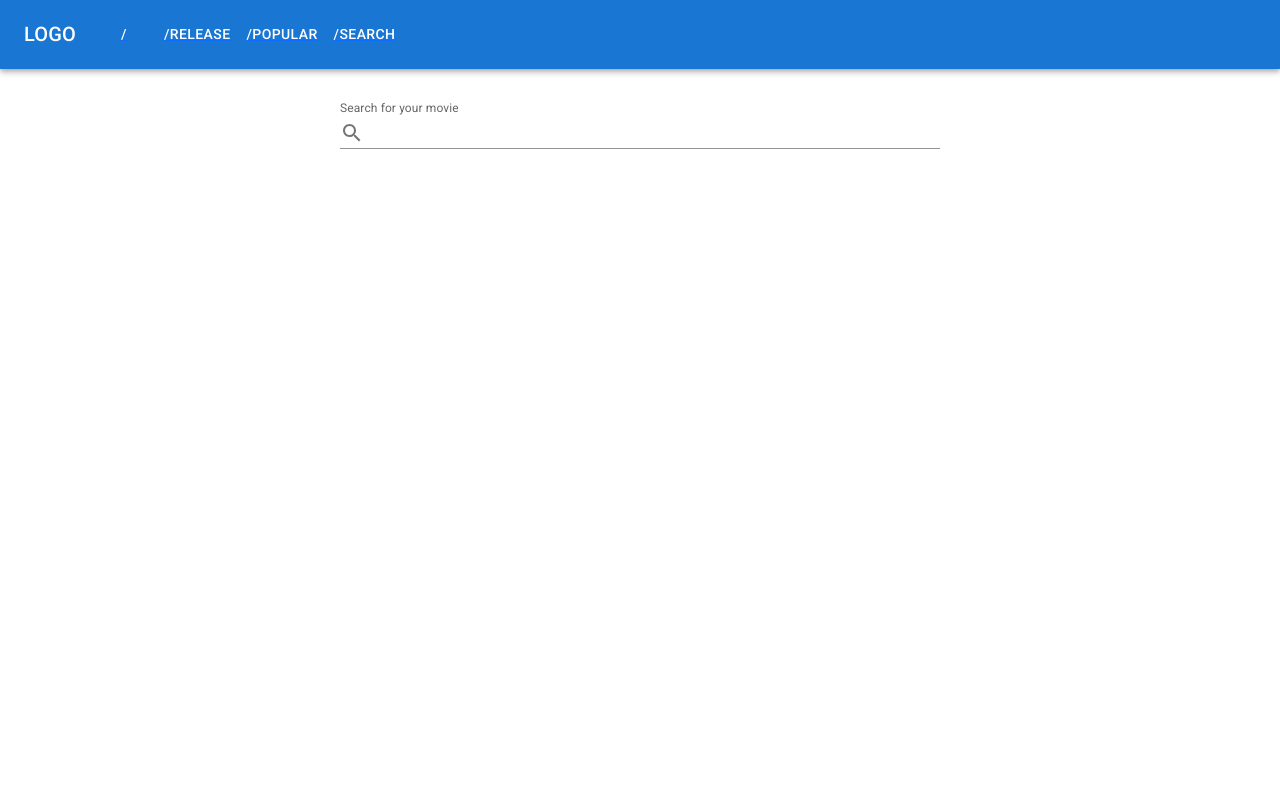
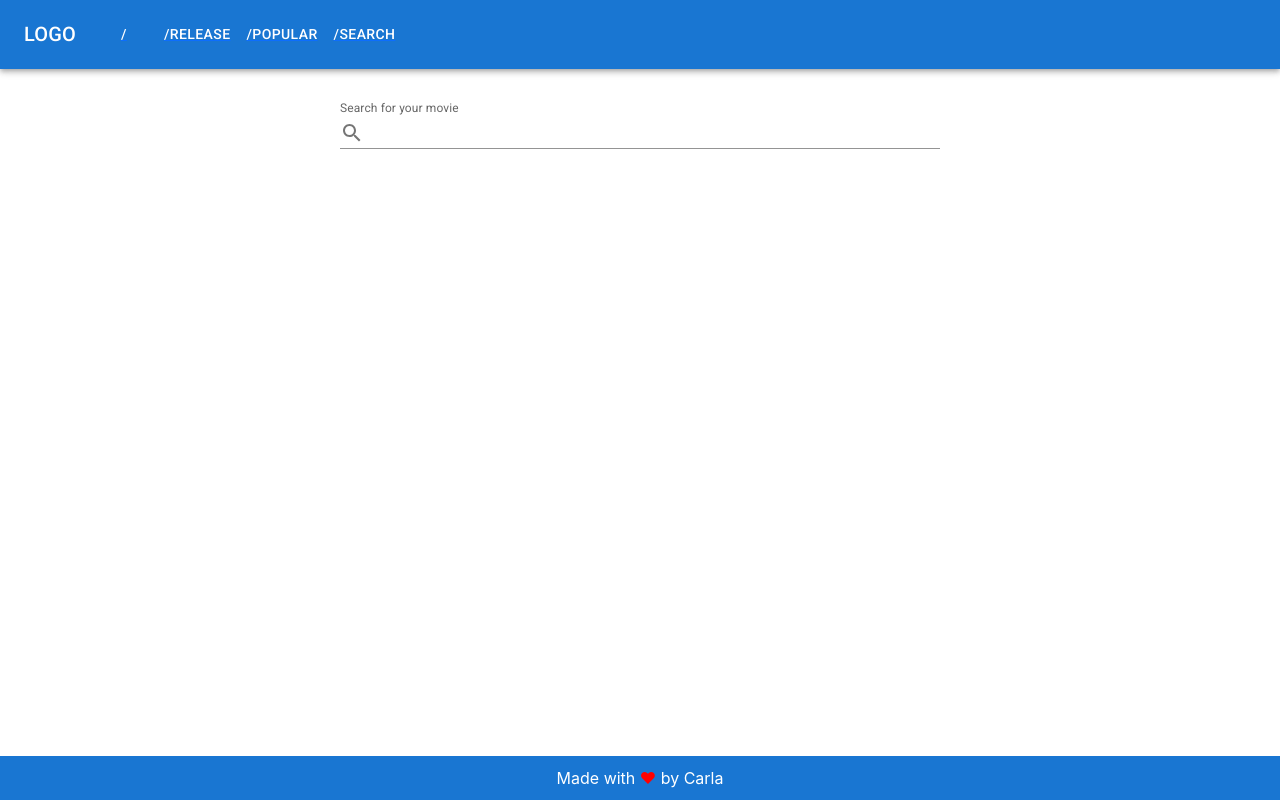
Before and after one commit to Carlafb11/movies-app-react, a React (Create React App) app: page /search in a window 1280 px wide. Built offline with nearby package versions, Linux system fonts and the light colour scheme.

Commit message:
adding footer (#6)

```diff
--- /dev/null
+++ b/src/components/Footer.js
@@ -0,0 +1,10 @@
+import React from 'react'
+import '../styles/footer.scss'
+
+const Footer = () => (
+  <div className="footer-container">
+    <p>Made with <span>♥</span> by Carla</p>
+  </div>
+);
+
+export default Footer;
--- a/src/components/Main.js
+++ b/src/components/Main.js
@@ -6,6 +6,7 @@ import useTopRated from '../hooks/useTopRated'
 import useNowPlaying from '../hooks/useNowPlaying'
 import SliderHomePage from './SliderHomePage'
 import ListsHomePage from './ListsHomePage'
+import Footer from './Footer'
 
 const Main = () => {
   const context = useContext(Context);
@@ -17,6 +18,7 @@ const Main = () => {
       <Navbar/>
       <SliderHomePage />
       <ListsHomePage />
+      <Footer />
     </div>
   )
 }
--- a/src/components/Popular.js
+++ b/src/components/Popular.js
@@ -3,6 +3,7 @@ import Grid from '@mui/material/Grid';
 import Navbar from '../components/NavBar';
 import Context from '../context/Context'
 import MovieDisplay from '../components/MovieDisplay';
+import Footer from '../components/Footer'
 
 import usePopular from '../hooks/usePopular'
 
@@ -25,6 +26,7 @@ const Popular = () => {
           </Grid>
         ))}
       </Grid>
+      <Footer />
     </div>
   )
 }
--- a/src/components/Release.js
+++ b/src/components/Release.js
@@ -3,6 +3,7 @@ import Grid from '@mui/material/Grid';
 import Navbar from '../components/NavBar';
 import Context from '../context/Context'
 import MovieDisplay from '../components/MovieDisplay';
+import Footer from '../components/Footer'
 
 import useNowPlaying from '../hooks/useNowPlaying'
 
@@ -25,7 +26,7 @@ const Release = () => {
           </Grid>
         ))}
       </Grid>
-      {/* <MovieDisplay id={firstMovie.id} image={firstMovie.poster_path} title={firstMovie.title} /> */}
+      <Footer />
     </div>
   )
 }
--- a/src/components/Search.js
+++ b/src/components/Search.js
@@ -5,6 +5,7 @@ import InputAdornment from '@mui/material/InputAdornment';
 import SearchIcon from '@mui/icons-material/Search'
 import Navbar from '../components/NavBar'
 import MovieDisplay from '../components/MovieDisplay';
+import Footer from '../components/Footer'
 import '../styles/search.scss';
 
 const Search = () => {
@@ -49,6 +50,7 @@ const Search = () => {
           </Grid>
         ))}
       </Grid>
+      <Footer />
     </div>
   )
 }
--- a/src/index.css
+++ b/src/index.css
@@ -5,6 +5,7 @@ body {
     sans-serif;
   -webkit-font-smoothing: antialiased;
   -moz-osx-font-smoothing: grayscale;
+  padding-bottom: 80px;
 }
 
 code {
--- /dev/null
+++ b/src/styles/footer.scss
@@ -0,0 +1,20 @@
+.footer-container {
+  width: 100vw;
+  display: flex;
+  justify-content: center;
+  align-items: center;
+  padding: 10px 0;
+  background-color: #1976d2;
+  position: fixed;
+  left: 0;
+  bottom: 0;
+
+  p {
+    margin: 0;
+    color: white;
+
+    span {
+      color: red;
+    }
+  }
+}
```
